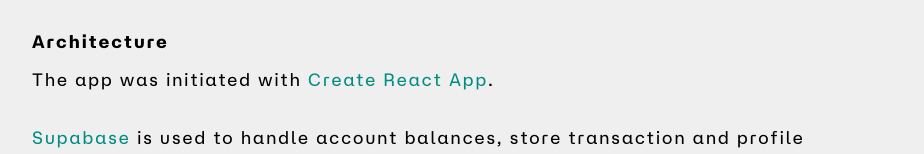
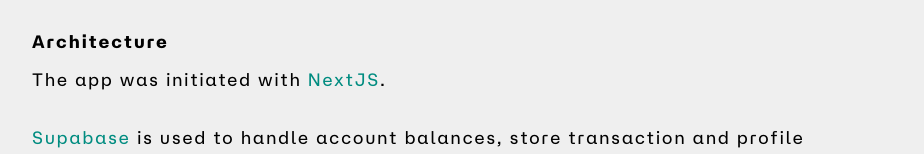
Before and after one commit to cypherhaus/cyte, a Next.js app: page /blog/lsd in a window 1280 px wide. Shown: the part 897-1051 px from the top of the page, without its empty margins (176-1100 px from the left). Built offline with nearby package versions, Linux system fonts and the light colour scheme.

Commit message:
updated blog

```diff
--- a/components/common/Card.tsx
+++ b/components/common/Card.tsx
@@ -1,7 +1,5 @@
 import React from "react";
 import Link from "next/link";
-import Image from "next/image";
-import orangeSunshine from "../../assets/images/orange-sunshine.jpg";
 
 interface CardProps {
   title: string;
--- a/pages/blog/lsd.tsx
+++ b/pages/blog/lsd.tsx
@@ -66,11 +66,7 @@
         </ul>
         <strong>Architecture</strong>
         <p className="text-left leading-7 mb-6 mt-2">
-          The app was initiated with{" "}
-          <a href="https://reactjs.org/docs/create-a-new-react-app.html">
-            Create React App
-          </a>
-          .
+          The app was initiated with <a href="https://nextjs.org/">NextJS</a>.
         </p>
 
         <p className="text-left leading-7 mb-6 mt-2">
```
